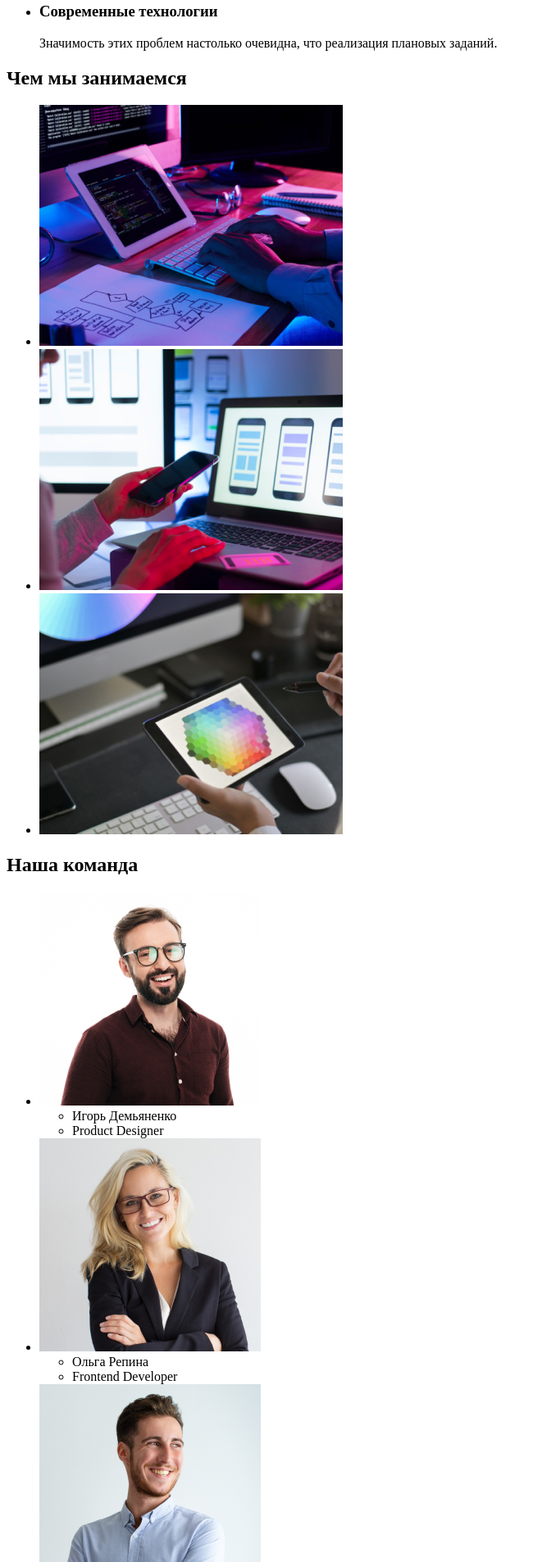
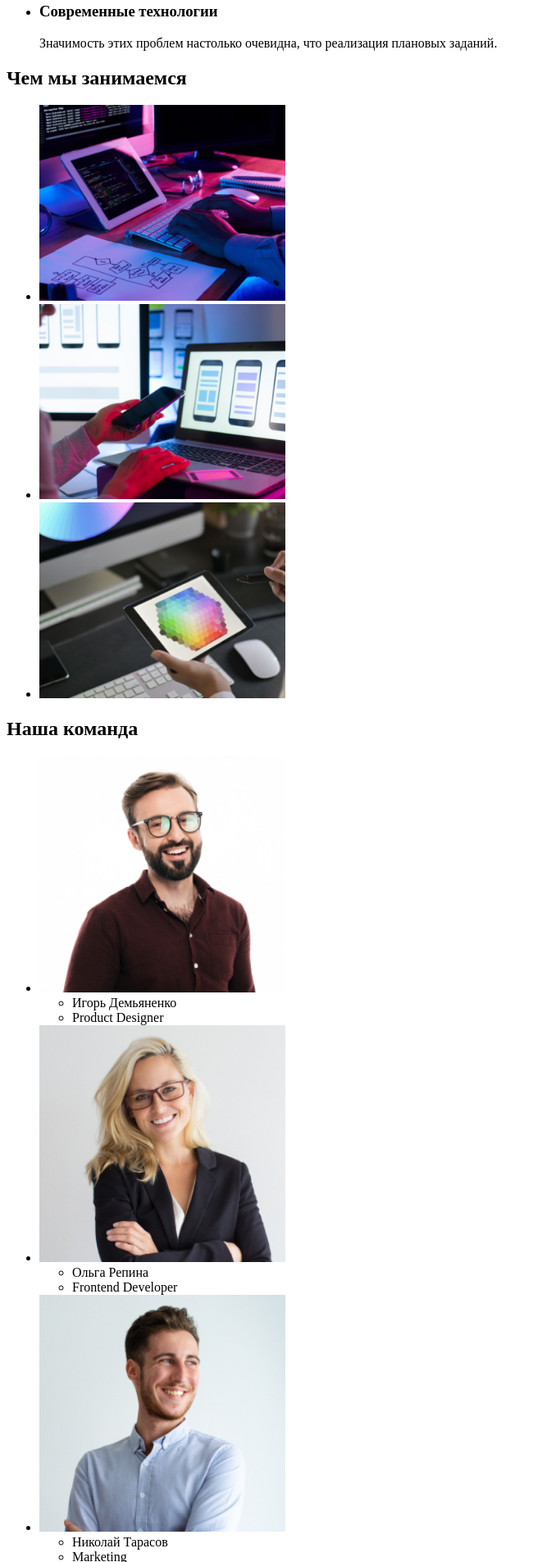
Before and after one commit to DmitriyBurmak/goit-markup-hw-01, a plain HTML site: page index.html in a window 1280 px wide. Shown: the part 532-2438 px from the top of the page at 82% size, without its empty margins (0-661 px from the left). Drawn offline with Linux system fonts and the light colour scheme.

Commit message:
Корректирует размеры изображений

```diff
--- a/index.html
+++ b/index.html
@@ -55,34 +55,34 @@
         <section>
             <h2>Чем мы занимаемся</h2>
             <ul>
-                <li> <img src="./img/Рабочий-стол.jpg" alt="Вёрстка кода"> </li>
-                <li> <img src="./img/Работа-с-ноутбуком.jpg" alt="Телефон в руках"></li>
-                <li> <img src="./img/Работа-с-планшетом.jpg" alt="Планшет в руках"></li>
+                <li> <img src="./img/Рабочий-стол.jpg" alt="Вёрстка кода" width="300"> </li>
+                <li> <img src="./img/Работа-с-ноутбуком.jpg" alt="Телефон в руках" width="300"></li>
+                <li> <img src="./img/Работа-с-планшетом.jpg" alt="Планшет в руках" width="300"></li>
             </ul>
         </section>
 
         <section>
             <h2>Наша команда</h2>
             <ul>
-                <li><img src="./img/Игорь-Демьяненко.jpg" alt="Фото Игоря">
+                <li><img src="./img/Игорь-Демьяненко.jpg" alt="Фото Игоря" width="300">
                     <ul>
                         <li>Игорь Демьяненко</li>
                         <li>Product Designer</li>
                     </ul>
                 </li>
-                <li><img src="./img/Ольга-Репина.jpg" alt="Фото Ольги">
+                <li><img src="./img/Ольга-Репина.jpg" alt="Фото Ольги" width="300">
                     <ul>
                         <li>Ольга Репина</li>
                         <li>Frontend Developer</li>
                     </ul>
                 </li>
-                <li><img src="./img/Николай-Тарасов.jpg" alt="Фото Николая">
+                <li><img src="./img/Николай-Тарасов.jpg" alt="Фото Николая" width="300">
                     <ul>
                         <li>Николай Тарасов</li>
                         <li>Marketing</li>
                     </ul>
                 </li>
-                <li><img src="./img/Михаил-Ермаков.jpg" alt="Фото Михаила">
+                <li><img src="./img/Михаил-Ермаков.jpg" alt="Фото Михаила" width="300">
                     <ul>
                         <li>Михаил Ермаков</li>
                         <li>UI Designer</li>
```
